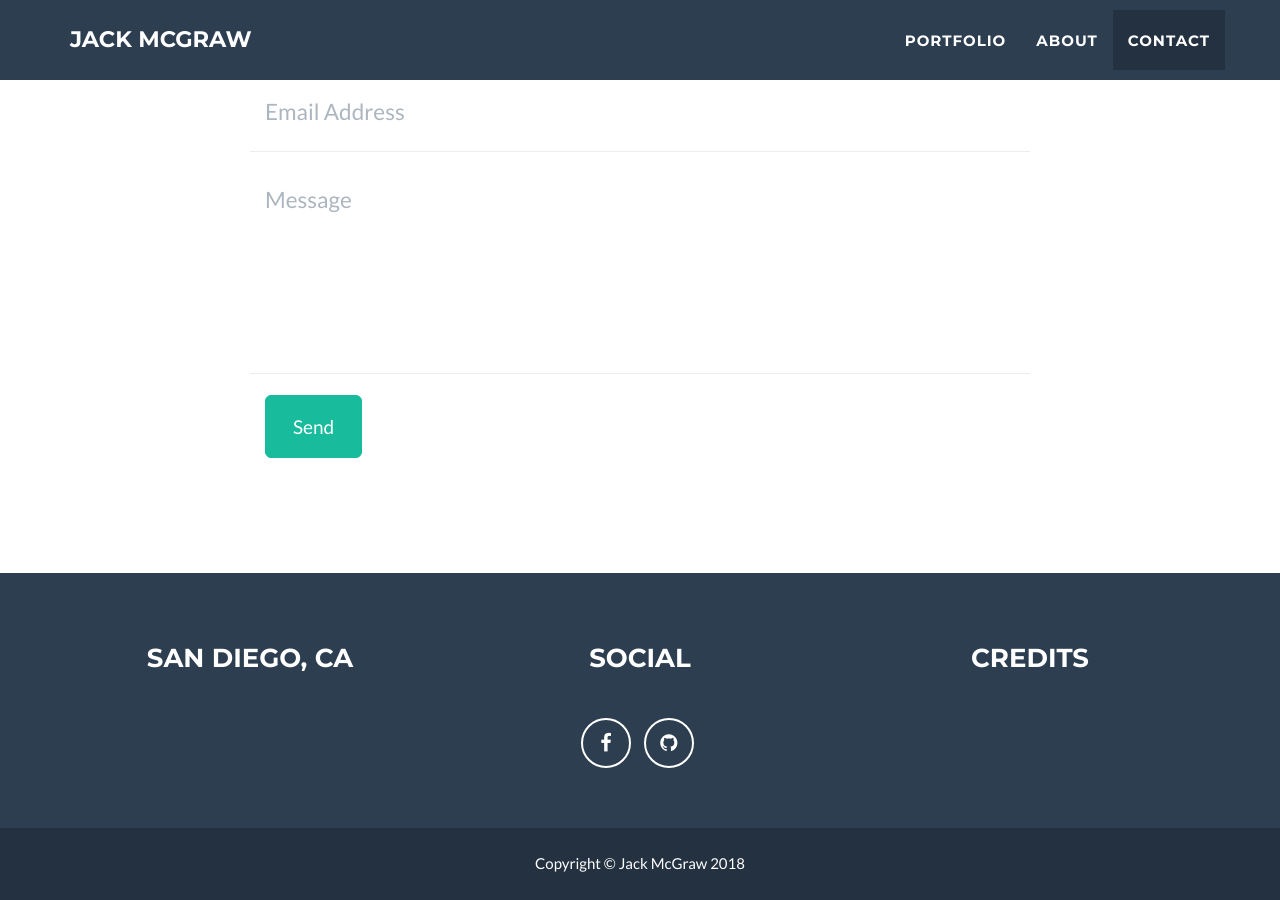
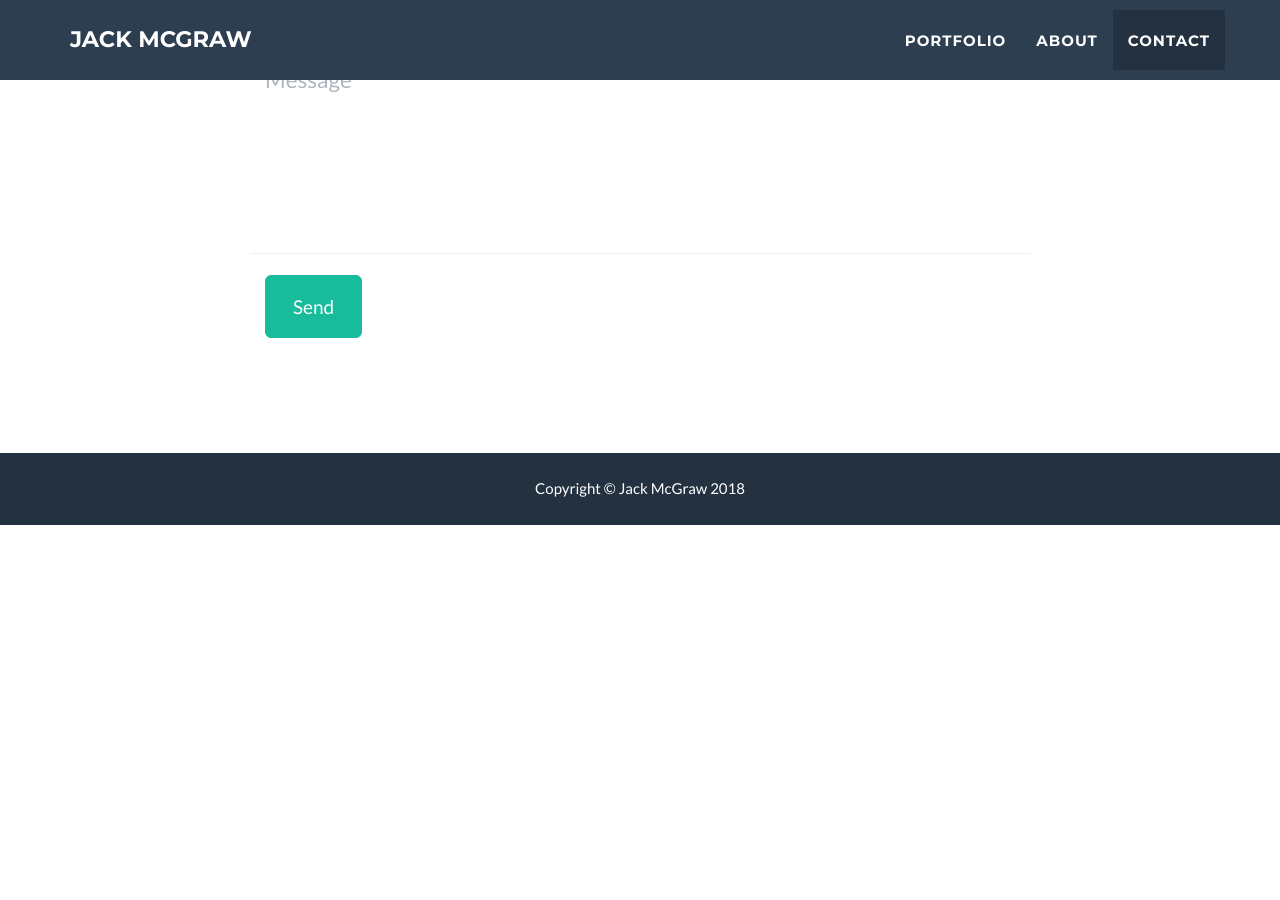
Before and after one commit to jackmcgraw/site, a Jekyll site: the page built from index.html, in a window 1280 px wide and 900 px high, scrolled down 2277 px. Built offline with Jekyll 4.4.1, drawn with Linux system fonts in a browser that asks for light colours; after the commit the page ends 2802 px from its top, so only the background shows below that.

Commit message:
layout changes

```diff
--- a/_includes/contact_disqus.html
+++ b/_includes/contact_disqus.html
@@ -4,7 +4,6 @@
            <div class="row">
                <div class="col-lg-12 text-center">
                    <h2>Contact me</h2>
-                   <hr class="star-primary">
                </div>
            </div>
            <div class="row">
--- a/_includes/contact_static.html
+++ b/_includes/contact_static.html
@@ -4,7 +4,6 @@
 		<div class="row">
 			<div class="col-lg-12 text-center">
 				<h2>Contact Me</h2>
-				<hr class="star-primary">
 			</div>
 		</div>
 		<div class="row">
--- a/_includes/footer.html
+++ b/_includes/footer.html
@@ -1,6 +1,6 @@
     <!-- Footer -->
     <footer class="text-center">
-        <div class="footer-above">
+        <!-- <div class="footer-above">
             <div class="container">
                 <div class="row">
                     <div class="footer-col col-md-4">
@@ -27,7 +27,7 @@
                     </div>
                 </div>
             </div>
-        </div>
+        </div> -->
         <div class="footer-below">
             <div class="container">
                 <div class="row">
--- a/_includes/portfolio_grid.html
+++ b/_includes/portfolio_grid.html
@@ -5,7 +5,6 @@
             <div class="row">
                 <div class="col-lg-12 text-center">
                     <h2>Portfolio</h2>
-                    <hr class="star-primary">
                 </div>
             </div>
             <div class="row">
```
